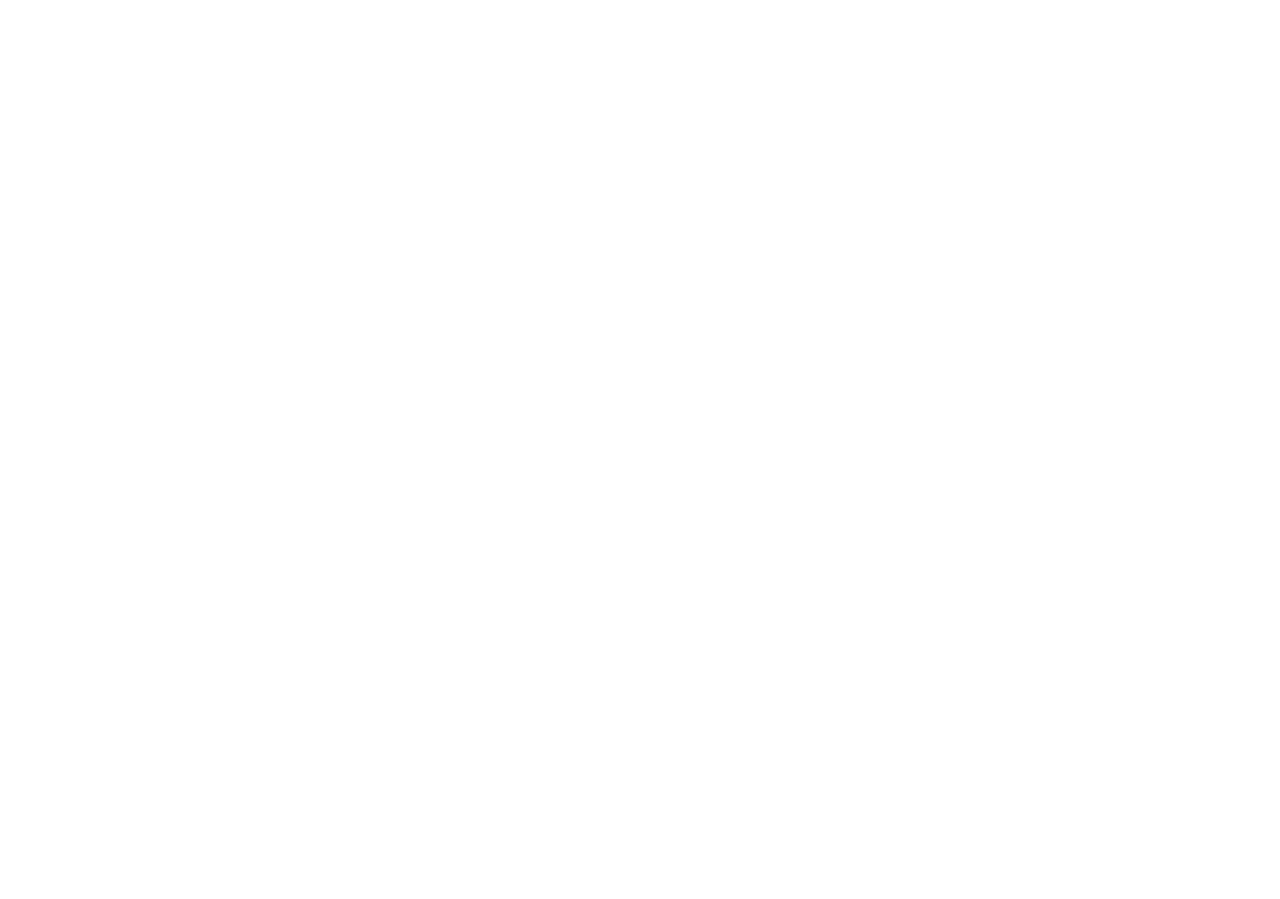
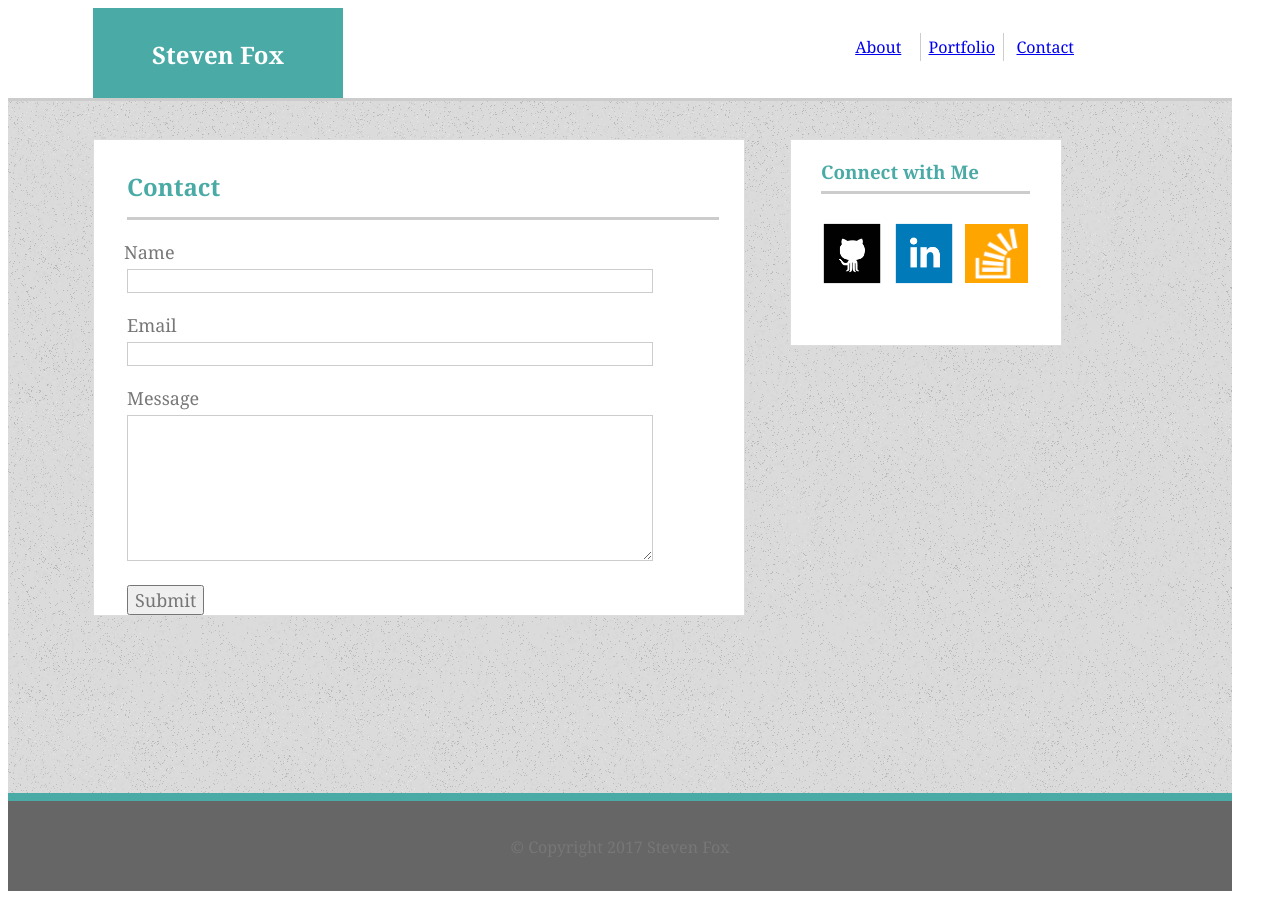
Before and after one commit to sfrunner/Basic-Portfolio, a PHP site: page /contact.html in a window 1280 px wide. Before the commit the page is empty. Before the commit the page ends 800 px from the top, so only its background shows below. Run offline with PHP 8.4, Linux system fonts and the light colour scheme.

Commit message:
CSS File Updated & contact.html draft completed

```diff
--- a/assets/css/style.css
+++ b/assets/css/style.css
@@ -48,7 +48,7 @@ header{
 	overflow:auto;
 	width:1224px;
 	height:692px;
-	background-image:url('assets/images/old_moon.png');
+	background-image:url("../images/old_moon.png");
 	border-bottom:8px;
 	border-bottom-style:solid;
 	border-bottom-color:#4aaaa5;
@@ -175,3 +175,40 @@ footer{
 	font-family: 'Georgia', Times, Times New Roman, serif;
 
 }
+
+#textboxheaderfirst{
+	margin-top: 100px;
+	margin-left: 30px;
+	font-family: 'Georgia', Times, Times New Roman, serif;
+	text-align:left;
+	font-size:large;
+	color: #777777;
+}
+
+
+.textboxheader{
+	margin-top: 20px;
+	margin-left: 33px;
+	margin-right: 33px;
+	font-family: 'Georgia', Times, Times New Roman, serif;
+	text-align:left;
+	font-size:large;
+	color: #777777;
+}
+
+.textbox{
+	margin-top: 5px;
+	margin-left: 33px;
+	margin-right: 33px;
+	width:80%;
+	height:20px;
+	border:thin;
+	border-style:solid;
+	border-color:#cccccc;
+
+}
+
+/* This overrides the textbox height for the message box */
+#textboxmessageheight{
+	height:140px;
+}
--- a/contact.html
+++ b/contact.html
@@ -0,0 +1,52 @@
+<!DOCTYPE html>
+<html>
+	<head>
+		<title>Steven Fox</title>
+		<link rel="stylesheet" type="text/css" href="assets\css\style.css">
+		<style type="text/css">
+		.auto-style1 {
+			text-align: right;
+		}
+		</style>
+	</head>
+	<body>
+	<header>
+		<nav id="navbox">
+			<section class="navlinks"><a href="index.html">About</a></section>
+			<section class="navlinks"><a href="portfolio.html">Portfolio</a></section>
+			<section id="navlinksend"><a href="contact.html">Contact</a></section>
+		</nav>
+		<section id="mynamebox">
+			<h2>Steven Fox</h2>
+		</section>
+	</header>
+	<div id="mainboxbackground">
+		<section id="maincontentwindow">
+			<section id="aboutmeheader">
+				<h2>Contact</h2>
+			</section>
+			<section id="maincontentinfo">
+				<form action="#">
+					<section id="textboxheaderfirst">Name</section><input class="textbox" type="text" name="name">
+					<section class="textboxheader">Email</section><input class="textbox" type="text" name="email">
+					<section class="textboxheader">Message</section><textarea class="textbox" id="textboxmessageheight" type="text" name="message"></textarea>
+					<input class="textboxheader" type="submit" value="Submit">
+				</form>
+			</section>
+		</section>
+		<section id="connectwindow">
+			<section id="connectheader">
+				<h3>Connect with Me</h3>
+			</section>
+			<section id="connectlogossection">
+				<a href="https://github.com/sfrunner"><img class="connectlogos" src="./assets/images/1485829423_github_square_black.png" title="GitHub: sfrunner"/></a>
+				<a href="https://www.linkedin.com/in/steven-fox-08596b84"><img class="connectlogos" src="./assets/images/1485829409_linkedin_square_color.png" title="LinkedIn: Steven Fox"></a>
+				<a href="https://www.stackoverflow.com/users/7420395/steven?tab=profile"><img src="./assets/images/1485829397_stackoverflow.png" width="63px" height="59px" title="stackoverflow: Steven Fox"></a>
+			</section>
+		</section>
+	</div>
+	<footer>
+		<section>© Copyright 2017 Steven Fox</section>
+	</footer>
+	</body>
+</html>
```
